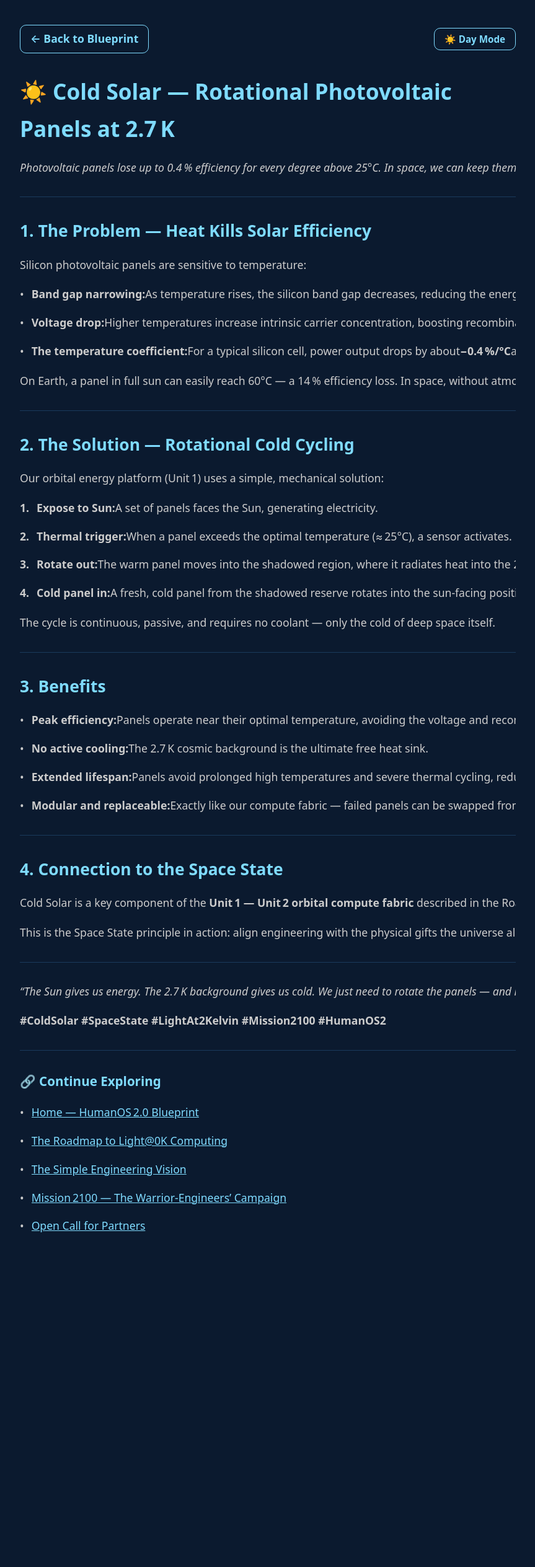
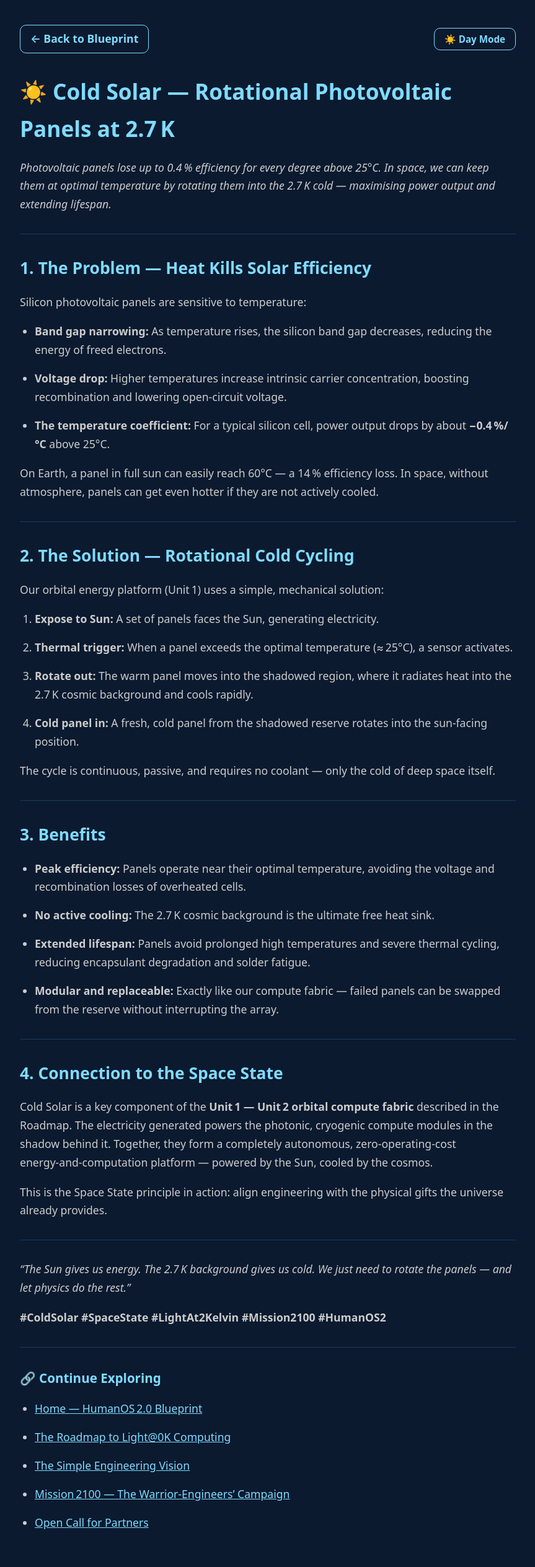
Before and after one commit to justicephysics/humanos2.0, a Jekyll site: the page built from cold-solar.md, in a window 1280 px wide. Shown: the whole page at 62% size, without its empty margins (208-1071 px from the left). Built offline with Jekyll 4.4.1, drawn with Linux system fonts in a browser that asks for light colours; our own code applies the rules of GitHub Pages for plain Markdown files; before the commit the page ends 2049 px from its top, so only the background shows below that.

Commit message:
Update default.html

```diff
--- a/_layouts/default.html
+++ b/_layouts/default.html
@@ -55,14 +55,10 @@
         .container { max-width: 800px; margin: 0 auto; }
         h1, h2, h3, h4 { color: var(--accent); margin-top: 1.5rem; margin-bottom: 1rem; }
 
-        /* Paragraphs scroll instead of wrapping to prevent layout breakage */
+        /* Standard paragraph behavior */
         p {
             color: var(--text-secondary);
             margin-bottom: 1rem;
-            overflow-x: auto;
-            overflow-y: hidden;
-            scrollbar-width: thin;
-            white-space: nowrap;
         }
         a { color: var(--accent); }
 
@@ -94,50 +90,44 @@
         .theme-btn { color: var(--accent); font-weight: 600; font-size: 0.95rem; padding: 0.45rem 1rem; border: 1px solid var(--accent); border-radius: var(--radius); background: transparent; cursor: pointer; font-family: inherit; transition: background 0.2s, color 0.2s; }
         .theme-btn:hover { background: var(--accent); color: var(--bg); }
 
-        /* Custom Bullet Points with Flexbox & Sticky Scroll */
-        ul, ol { list-style: none; padding-left: 0; margin-bottom: 1rem; }
-        ol { counter-reset: item; }
+        /* Standard Native Bullet Points */
+        ul, ol {
+            padding-left: 1.5rem;
+            margin-bottom: 1rem;
+        }
         li {
-            display: flex;
-            align-items: center; /* Vertically aligns bullet, text, and math */
             margin-bottom: 1rem;
             color: var(--text-secondary);
+        }
+        li > p {
+            margin-bottom: 0;
+        }
+
+        /* ISOLATED MATH SLIDER */
+        mjx-container {
+            display: inline-block !important;
+            max-width: 100%;
             overflow-x: auto;
             overflow-y: hidden;
             scrollbar-width: thin;
-            white-space: nowrap; /* Force scrolling instead of wrapping */
+            vertical-align: middle;
+            padding-bottom: 4px;
         }
-        li > p {
-            margin: 0;
-            padding-right: 1rem;
-            overflow: visible;
-        }
-        li::before {
-            align-self: stretch; /* Makes the bullet background cover the full height of the line */
-            display: flex;
-            align-items: center; /* Centers the bullet character vertically */
-            position: sticky;
-            left: 0;
-            flex-shrink: 0;
-            background: var(--bg); /* Opaque background to hide text sliding under it */
-            padding-right: 0.75rem;
-            z-index: 1;
-            box-sizing: border-box;
-        }
-        ul > li::before { content: "•"; color: var(--text-secondary); }
-        ol > li::before { content: counter(item) "."; counter-increment: item; color: var(--text-secondary); font-weight: bold; }
-
-        /* Webkit scrollbar styling (Auto-hide) for paragraphs and lists */
-        p::-webkit-scrollbar, li::-webkit-scrollbar { height: 6px; }
-        p::-webkit-scrollbar-track, li::-webkit-scrollbar-track { background: transparent; }
-        p::-webkit-scrollbar-thumb, li::-webkit-scrollbar-thumb {
+        mjx-container::-webkit-scrollbar { height: 6px; }
+        mjx-container::-webkit-scrollbar-track { background: transparent; }
+        mjx-container::-webkit-scrollbar-thumb {
             background-color: transparent; border-radius: 10px; transition: background-color 0.3s;
         }
-        p:hover::-webkit-scrollbar-thumb, li:hover::-webkit-scrollbar-thumb { background-color: var(--border); }
+        mjx-container:hover::-webkit-scrollbar-thumb { background-color: var(--border); }
 
-        /* Specifically target display math $$...$$ */
         mjx-container[display="true"] {
-            display: block !important; margin: 1rem 0; overflow-x: auto; overflow-y: hidden; padding-bottom: 0.5rem;
+            display: block !important;
+            margin: 1rem 0;
+            max-width: 100%;
+            overflow-x: auto;
+            overflow-y: hidden;
+            scrollbar-width: thin;
+            padding-bottom: 0.5rem;
         }
         mjx-container[display="true"]::-webkit-scrollbar { height: 6px; }
         mjx-container[display="true"]::-webkit-scrollbar-track { background: transparent; }
@@ -156,7 +146,7 @@
         {{ content }}
     </div>
 
-    <!-- Pre-process math to fix inline $$, unescaped %, and \% inside \text{} -->
+    <!-- Pre-process math to fix inline $$, unescaped %, \% inside \text{}, and Unicode symbols (₹, –) -->
     <script>
       (function() {
         const walker = document.createTreeWalker(document.body, NodeFilter.SHOW_TEXT, null, false);
@@ -199,7 +195,9 @@
           displayMath: [['$$', '$$'], ['\\[', '\\]']]
         },
         chtml: {
-          linebreaks: { automatic: true }
+          linebreaks: { automatic: false },
+          scale: 0.95, /* Scales down math to perfectly match body text size */
+          minScale: 0.5
         }
       };
     </script>
```
Also changed, not shown: other parts of _layouts/default.html (+8 -2 lines).
